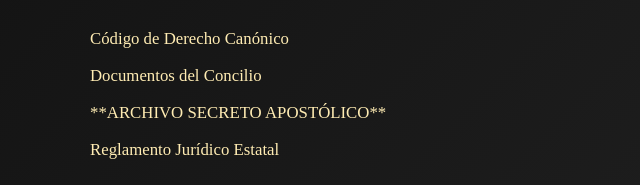
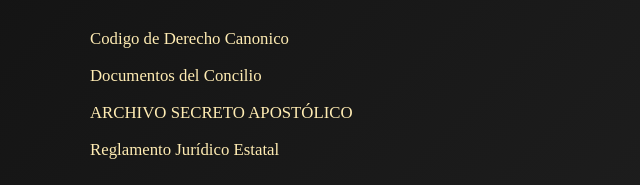
Before and after one commit to juanmiguel-scv/Santa-Sede-Website, a plain HTML site: page index.html in a window 1280 px wide. Shown: the part 6381-6566 px from the top of the page, 0-640 px from the left. Drawn offline with nearby package versions, Linux system fonts and the light colour scheme; a web font is replaced by a local one.

Commit message:
Update index.html

```diff
--- a/index.html
+++ b/index.html
@@ -506,9 +506,9 @@
 
                 <div class="footer-section">
                  <h4>Archivos y Leyes</h4>
-                 <a href="#">Código de Derecho Canónico</a>
+                 <a href="https://drive.google.com/file/d/11Ffzo5EXOMWxHS9ezz5txT7sAXBhW27t/view?usp=drive_link" target="_blank">Codigo de Derecho Canonico</a>
                 <a href="#">Documentos del Concilio</a>
-                <a href="https://juanmiguel-scv.github.io/Recursos-Eclesi-sticos" target="_blank">**ARCHIVO SECRETO APOSTÓLICO**</a>
+                <a href="https://juanmiguel-scv.github.io/Recursos-Eclesi-sticos" target="_blank">ARCHIVO SECRETO APOSTÓLICO</a>
 
                 <a href="https://docs.google.com/document/d/1RpoXK87I0Qt8at49ju7lUNU-u_twmtyCujzo3qeuCdI/edit?usp=sharing" target="_blank">Reglamento Jurídico Estatal</a>
                 </div>
```
